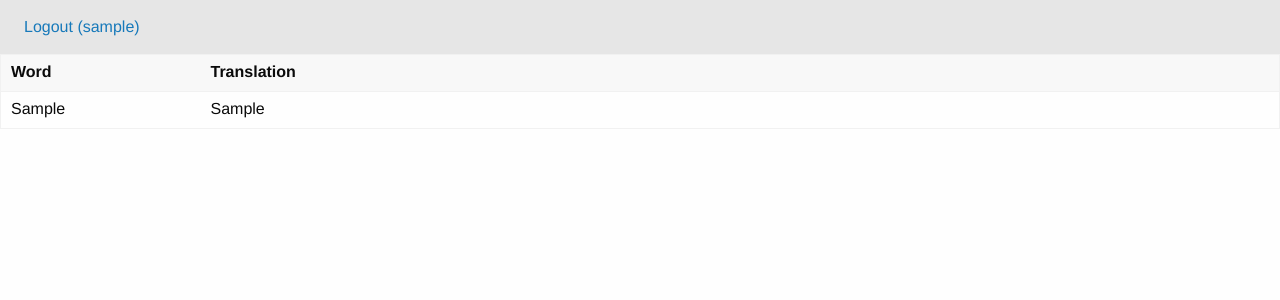
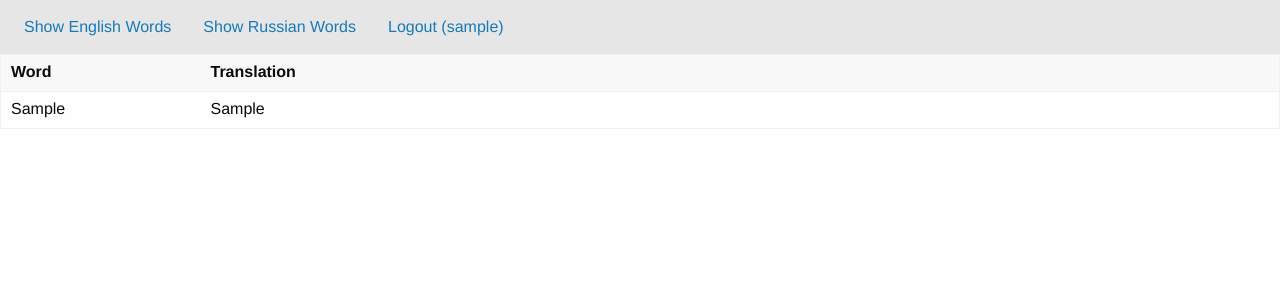
Before and after one commit to denissmi/django-english-words, a Django app: page /learn_words/show/english/ in a window 1280 px wide. Shown: the top 300 px of the page. Run offline with Django 3.2, Linux system fonts and the light colour scheme; a user stored in the database is signed in; tables that the repository leaves empty hold one stand-in row (values such as "Sample post"); some libraries are stand-ins or nearby versions.

Commit message:
Added inspection that user is not authorized when showing words

```diff
--- a/english_words/learn_words/templates/show_words.html
+++ b/english_words/learn_words/templates/show_words.html
@@ -19,6 +19,6 @@
             </tbody>
         </table>
     {% else %}
-        <p>No words are available.</p>
+        <p>{{ warning_message }}</p>
     {% endif %}
 {% endblock %}
--- a/english_words/learn_words/urls.py
+++ b/english_words/learn_words/urls.py
@@ -2,6 +2,6 @@ from django.conf.urls import url
 from learn_words import views
 
 urlpatterns = [
-    url(r'^show/english/$', views.show_english),
-    url(r'^show/russian/$', views.show_russian),
+    url(r'^show/english/$', views.show_english, name='show_english'),
+    url(r'^show/russian/$', views.show_russian, name='show_russian'),
 ]
--- a/english_words/learn_words/views.py
+++ b/english_words/learn_words/views.py
@@ -5,25 +5,28 @@ from django.shortcuts import render
 from .models import EnglishWord, RussianWord
 
 
-def show_english(request):
+def show_words(request, model_name):
+    context = {
+        'word_list': None,
+        'warning_message': None
+    }
     try:
-        user = User.objects.get(username=request.user.username)
-        word_list = EnglishWord.objects.filter(author=user.id)
+        try:
+            user = User.objects.get(username=request.user.username)
+        except ObjectDoesNotExist:
+            context['warning_message'] = 'You are not authorized.'
+            return render(request, 'show_words.html', context)
+        word_list = model_name.objects.filter(author=user.id)
     except ObjectDoesNotExist:
-        raise Http404("English Words do not exist")
-    context = {
-        'word_list': word_list,
-    }
+        raise Http404("Words do not exist")
+    context['word_list'] = word_list
+    context['warning_message'] = 'No words are available.'
     return render(request, 'show_words.html', context)
 
 
+def show_english(request):
+    return show_words(request, EnglishWord)
+
+
 def show_russian(request):
-    try:
-        user = User.objects.get(username=request.user.username)
-        word_list = RussianWord.objects.filter(author=user.id)
-    except ObjectDoesNotExist:
-        raise Http404("Russian Words do not exist")
-    context = {
-        'word_list': word_list,
-    }
-    return render(request, 'show_words.html', context)
+    return show_words(request, RussianWord)
--- a/english_words/templates/base.html
+++ b/english_words/templates/base.html
@@ -7,9 +7,12 @@
         <link rel="stylesheet" type="text/css" href="{% static "css/foundation.css" %}">
     </head>
     <body>
-        <div class="top-bar">
+        <nav class="top-bar" data-topbar role="navigation">
             <section class="top-bar-section">
-                <ul class="menu align-right">
+                <ul class="horizontal menu">
+                    <li><a href="{% url 'show_english' %}">Show English Words</a></li>
+                    <li><a href="{% url 'show_russian' %}">Show Russian Words</a></li>
+
                     {% if user.username %}
                         <li><a href="{% url 'log_out' %}">Logout ({{ user.username }})</a></li>
                     {% else %}
@@ -17,7 +20,7 @@
                     {% endif %}
                 </ul>
             </section>
-        </div>
+        </nav>
 
         {% block login %}{% endblock %}
         {% block register %}{% endblock %}
```
